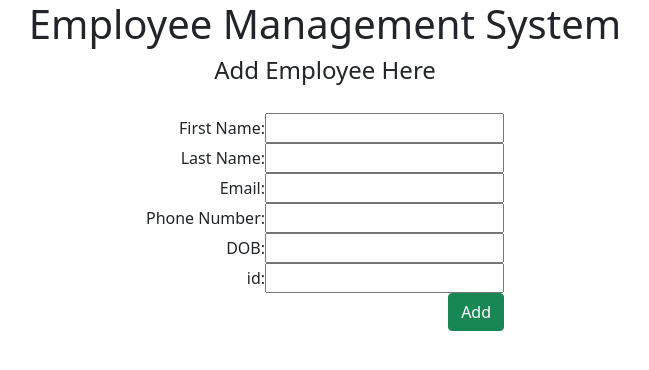
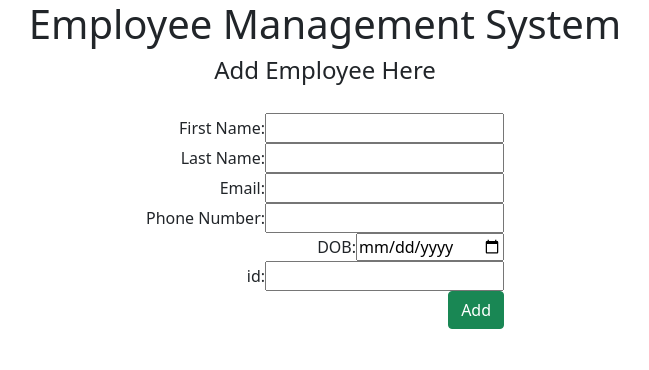
Before and after one commit to faizan14sid/Techtic-Task, a React (Create React App) app in the folder employee_ms/: page /add-employee in a window 1280 px wide. Shown: the top 370 px of the page, without its empty margins (315-964 px from the left). Built offline with nearby package versions, Linux system fonts and the light colour scheme.

Commit message:
form validation complete

```diff
--- a/employee_ms/src/components/AddEmployee.js
+++ b/employee_ms/src/components/AddEmployee.js
@@ -33,6 +33,12 @@ const AddEmployee = ({ items }) => {
         if (checkEmailExists.length > 0) {
             return alert("This email already exists!!");
         }
+        if (!email.includes('@')) {
+            return alert("please enter valid email")
+        }
+        if (mobileNumber.length !== 10) {
+            alert("please enter a valid Phone number")
+        }
         if (checkPhoneExists.length > 0) {
             return alert("This phone number already exists!!");
         }
@@ -61,15 +67,15 @@ const AddEmployee = ({ items }) => {
                 </label>
                 <label>
                     Email:
-                    <input type="text" name="email" value={email} onChange={(e) => setData({ ...data, email: e.target.value })} />
+                    <input type="email" name="email" value={email} onChange={(e) => setData({ ...data, email: e.target.value })} />
                 </label>
                 <label>
                     Phone Number:
-                    <input type="text" name="mobileNumber" value={mobileNumber} onChange={(e) => setData({ ...data, mobileNumber: e.target.value })} />
+                    <input type="number" name="mobileNumber" value={mobileNumber} onChange={(e) => setData({ ...data, mobileNumber: e.target.value })} />
                 </label>
                 <label>
                     DOB:
-                    <input type="text" name="DOB" value={DOB} onChange={(e) => setData({ ...data, DOB: e.target.value })} />
+                    <input type="date" name="DOB" value={DOB} onChange={(e) => setData({ ...data, DOB: e.target.value })} />
                 </label>
                 <label>
                     id:
--- a/employee_ms/src/components/EditEmployee.js
+++ b/employee_ms/src/components/EditEmployee.js
@@ -36,6 +36,31 @@ const EditEmployee = (props) => {
     }, [props.emp])
 
     const handleEdit = () => {
+        const checkEmailExists = props.items.filter((emp) =>
+            emp.email === props.email ? emp : null
+        );
+        const checkPhoneExists = props.items.filter((emp) =>
+            emp.mobileNumber === props.mobileNumber ? emp : null
+        );
+
+        if (!data.email || !data.firstName || !data.lastName || !data.DOB || !data.mobileNumber) {
+            return alert("Please fill all the fields!!");
+        }
+        if (checkEmailExists.length > 0) {
+            return alert("This email already exists!!");
+        }
+        if (!data.email.includes('@')) {
+
+            return alert("please enter valid email")
+        }
+        if (data.mobileNumber.length !== 10) {
+            return alert("please enter a valid Phone number")
+        }
+        if (checkPhoneExists.length > 0) {
+            return alert("This phone number already exists!!");
+        }
+
+
         let newData = Object.assign(props.emp, data)
 
         dispatch(editEmployee(newData))
@@ -63,15 +88,15 @@ const EditEmployee = (props) => {
                 </label>
                 <label>
                     Email:
-                    <input type="text" name="email" value={data.email} onChange={(e) => setData({ ...data, email: e.target.value })} />
+                    <input type="email" name="email" value={data.email} onChange={(e) => setData({ ...data, email: e.target.value })} />
                 </label>
                 <label>
                     Phone Number:
-                    <input type="text" name="mobileNumber" value={data.mobileNumber} onChange={(e) => setData({ ...data, mobileNumber: e.target.value })} />
+                    <input type="number" name="mobileNumber" value={data.mobileNumber} onChange={(e) => setData({ ...data, mobileNumber: e.target.value })} />
                 </label>
                 <label>
                     DOB:
-                    <input type="text" name="DOB" value={data.DOB} onChange={(e) => setData({ ...data, DOB: e.target.value })} />
+                    <input type="date" name="DOB" value={data.DOB} onChange={(e) => setData({ ...data, DOB: e.target.value })} />
                 </label>
 
                 <Button variant="success" onClick={handleEdit}>Update</Button>
@@ -83,7 +108,8 @@ const EditEmployee = (props) => {
 
 const mapStateToProps = (state) => {
     return {
-        emp: state.emp
+        emp: state.emp,
+        items: state.items
     }
 
 }
--- a/employee_ms/src/redux/store.js
+++ b/employee_ms/src/redux/store.js
@@ -4,10 +4,10 @@ import employeeReducer from './reducers/employeeReducer';
 const employeeData = {
 
     items: [{
-        firstName: "Rohit", lastName: "kumar", email: "rohit13@gmail.com", mobileNumber: "8563256592", DOB: "14/03/1995", id: 1
+        firstName: "Rohit", lastName: "kumar", email: "rohit13@gmail.com", mobileNumber: "8563256592", DOB: "1995-08-06", id: 1
     },
     {
-        firstName: "Suraj", lastName: "Sharma", email: "suraj10@gmail.com", mobileNumber: "9563256552", DOB: "05/08/1992", id: 2
+        firstName: "Suraj", lastName: "Sharma", email: "suraj10@gmail.com", mobileNumber: "9563256552", DOB: "1998-04-15", id: 2
     }]
 
 }
```
